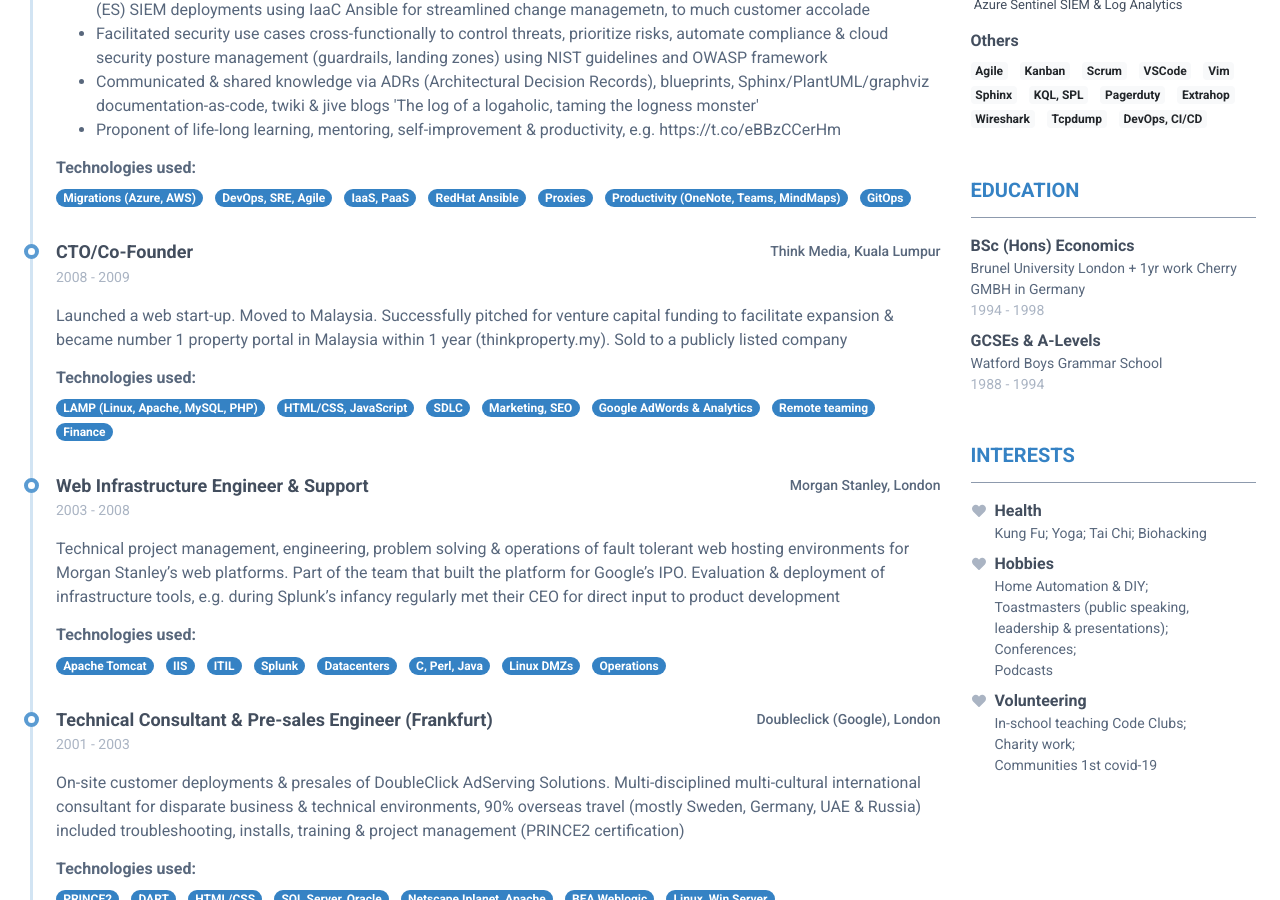
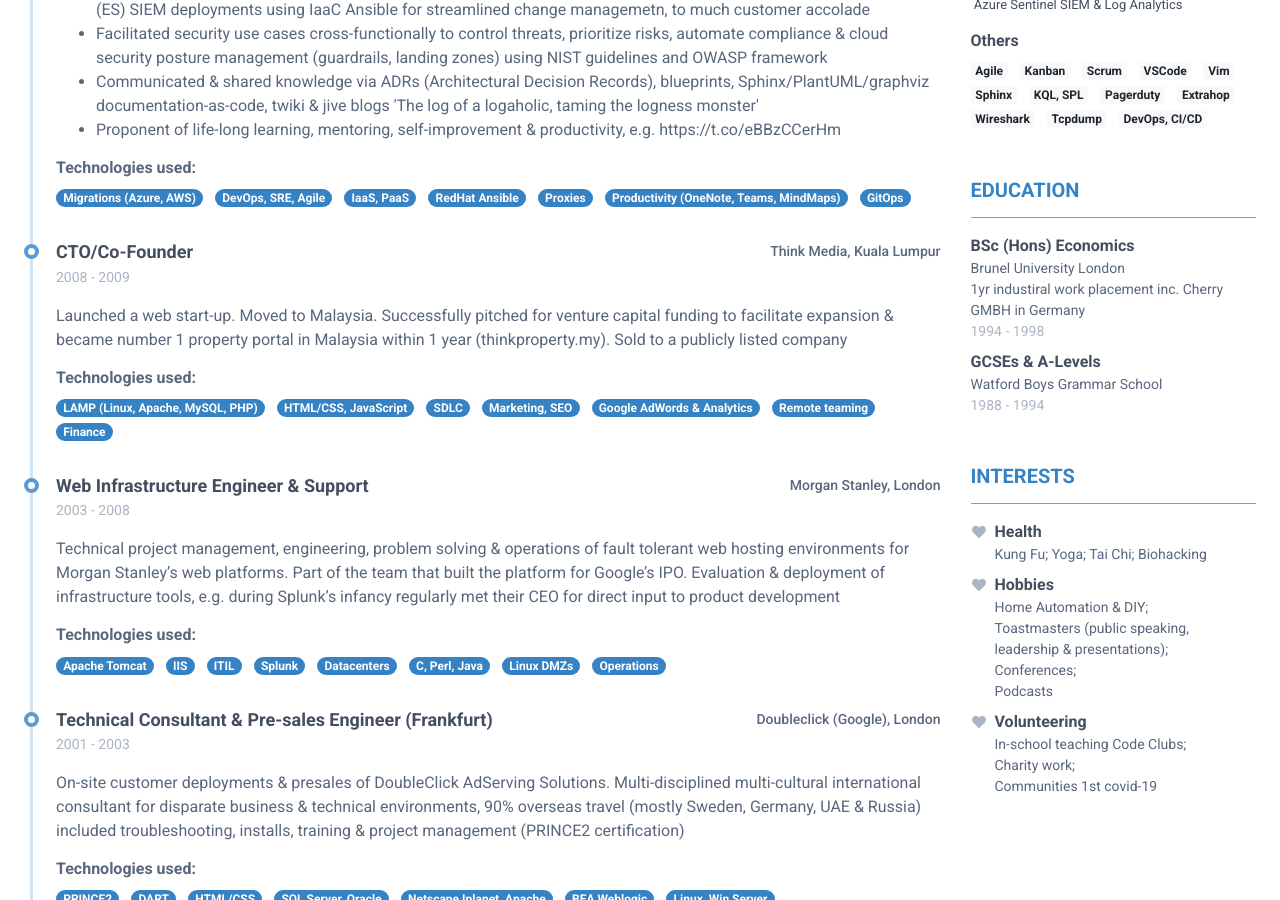
Before and after one commit to Hamy200/resume, a Jekyll site: the page built from index.markdown, in a window 1280 px wide and 900 px high, scrolled down 819 px. Built offline with Jekyll 4.4.1, drawn with Linux system fonts in a browser that asks for light colours; nearby versions of some CDN libraries.

Commit message:
Update data.yml

```diff
--- a/_data/data.yml
+++ b/_data/data.yml
@@ -26,7 +26,7 @@ summary: |
 
 education:
   - degree: BSc (Hons) Economics
-    university: Brunel University London + 1yr work Cherry GMBH in Germany
+    university: Brunel University London<br> 1yr industiral work placement inc. Cherry GMBH in Germany
     time: 1994 - 1998
     details: |
        Economics, Econometrics, Marketing & Management Modules. Two 6month work experiences in London & Germany.
```
